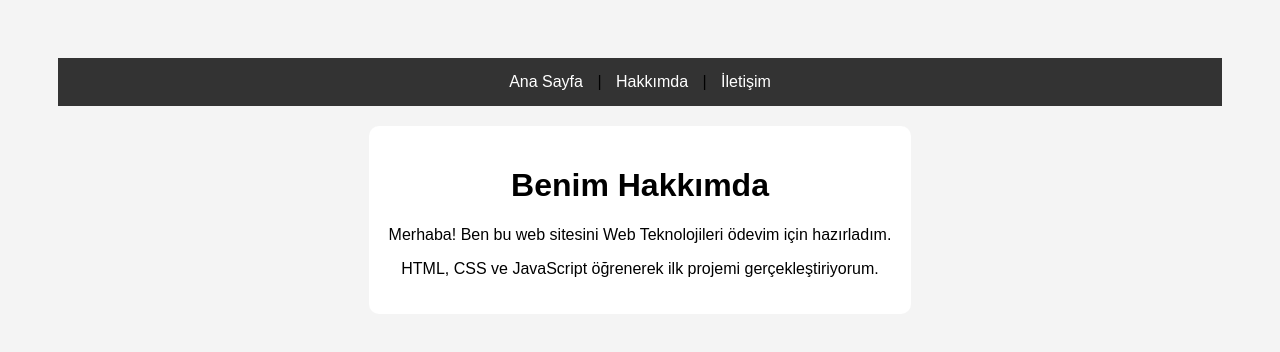
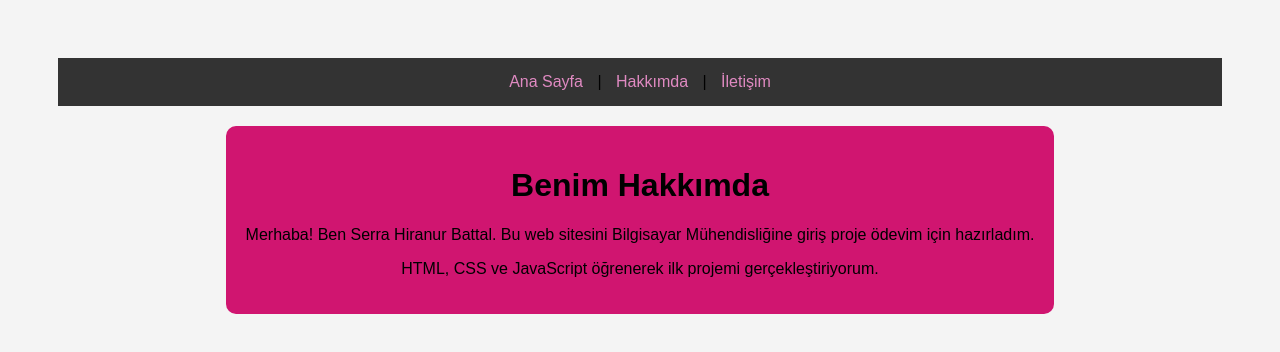
Before and after one commit to hiranurrbattal/bilmuhgirisodev, a plain HTML site: page hakkimda.html in a window 1280 px wide. Drawn offline with Linux system fonts and the light colour scheme.

Commit message:
guncelleme

```diff
--- a/hakkimda.html
+++ b/hakkimda.html
@@ -13,7 +13,7 @@
     </nav>
     <main>
         <h1>Benim Hakkımda</h1>
-        <p>Merhaba! Ben bu web sitesini Web Teknolojileri ödevim için hazırladım.</p>
+        <p>Merhaba! Ben Serra Hiranur Battal. Bu web sitesini Bilgisayar Mühendisliğine giriş proje ödevim için hazırladım.</p>
         <p>HTML, CSS ve JavaScript öğrenerek ilk projemi gerçekleştiriyorum.</p>
     </main>
     <script src="script.js"></script>
--- a/style.css
+++ b/style.css
@@ -10,12 +10,12 @@ nav {
     margin-bottom: 20px;
 }
 nav a {
-    color: white;
+    color: rgb(224, 138, 194);
     text-decoration: none;
     margin: 0 10px;
 }
 main {
-    background: white;
+    background: rgb(208, 21, 112);
     padding: 20px;
     border-radius: 10px;
     display: inline-block;
```
Also changed, not shown: index.html (+1 -1 lines).
